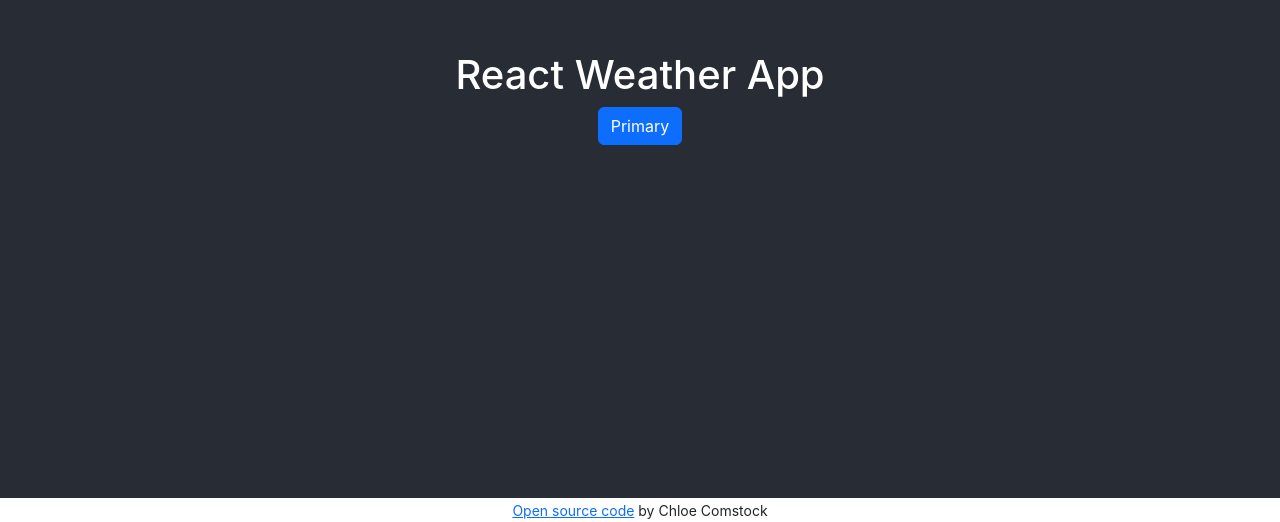
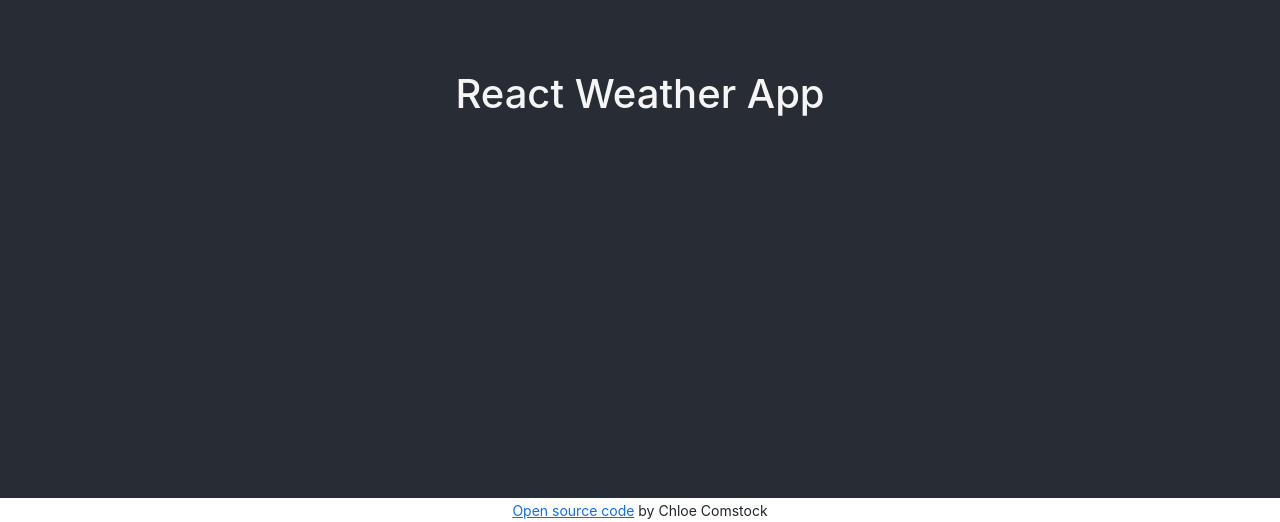
Before and after one commit to chloehmc/react_weather_app, a React (Create React App) app: page / in a window 1280 px wide. Shown: the part 302-824 px from the top of the page. Built offline with nearby package versions, Linux system fonts and the light colour scheme.

Commit message:
created Weather component for HTML and CSS design

```diff
--- a/src/App.js
+++ b/src/App.js
@@ -1,17 +1,13 @@
 import "./App.css";
+import Weather from "./Weather";
 
-function App() {
+export default function App() {
   return (
     <div className="App">
       <div className="App-container">
 
 
-        <h1>React Weather App</h1>
-
-          <button type="button" className="btn btn-primary">
-          Primary
-        </button>
-
+        <Weather />
 
       </div>
       <footer>
@@ -30,5 +26,3 @@
     </div>
   );
 }
-
-export default App;
--- /dev/null
+++ b/src/Weather.css
@@ -0,0 +1,3 @@
+.Weather {
+  color: whitesmoke;
+}
--- /dev/null
+++ b/src/Weather.js
@@ -0,0 +1,10 @@
+import React from "react";
+import "./Weather.css"
+
+export default function Weather() {
+  return (
+    <div className="Weather">
+      <h1>React Weather App</h1>
+    </div>
+  );
+}
```
Lines whose indentation alone changed are shown as unchanged.
